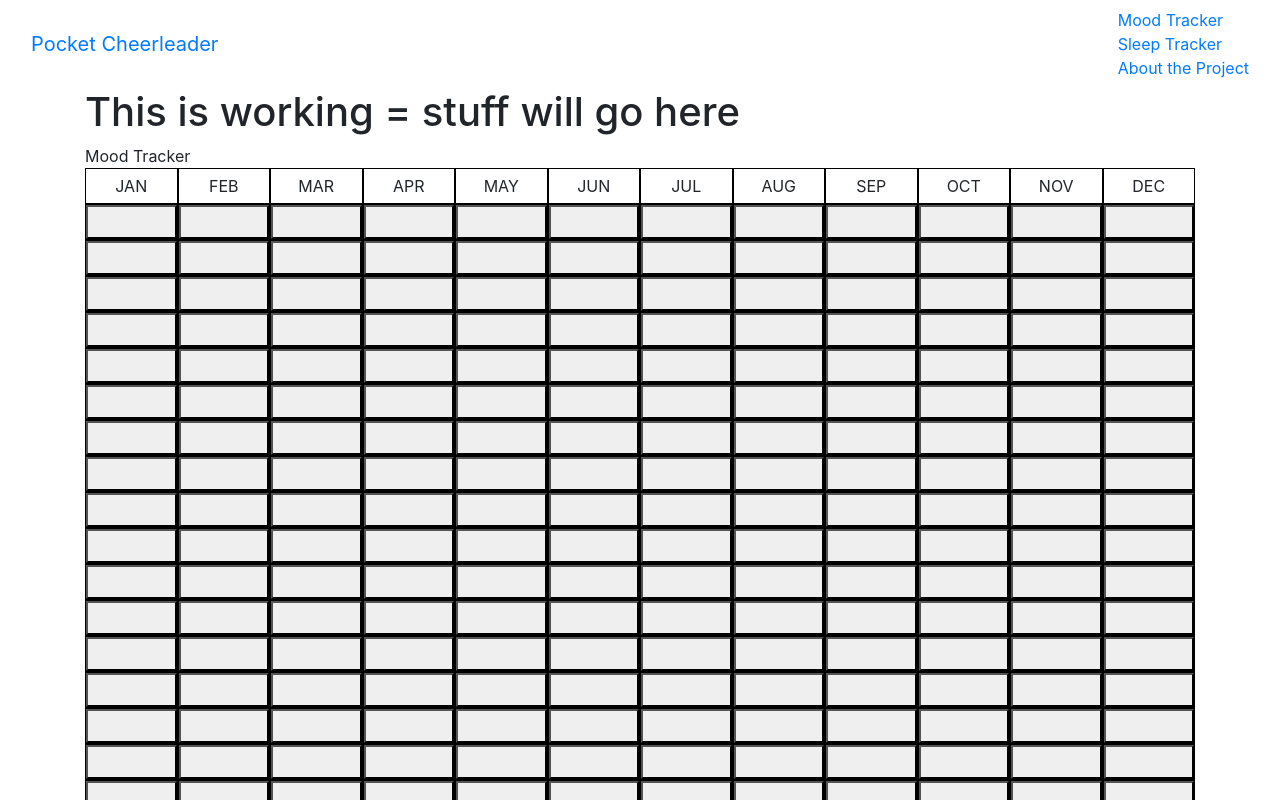
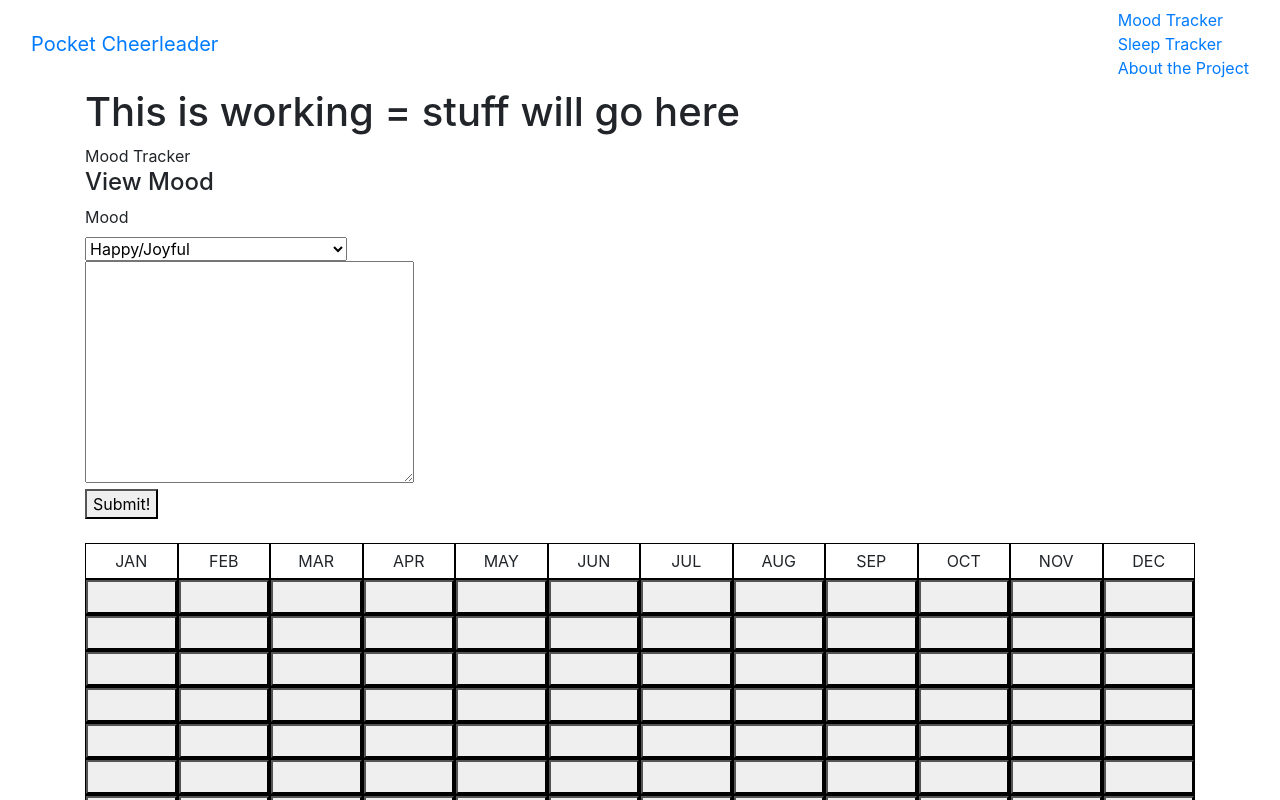
Before and after one commit to hollywilkalis/pocket-cheerleader, an Angular app: page /mood in a window 1280 px wide. Shown: the top 800 px of the page. Built offline with nearby package versions, Linux system fonts and the light colour scheme.

Commit message:
implement drop-down for mood editing

```diff
--- /dev/null
+++ b/src/app/add-mood/add-mood.component.html
@@ -0,0 +1,45 @@
+<div>
+  <h4>View Mood</h4>
+</div>
+
+<label>Mood</label><br>
+<!-- <div id="newMood">
+
+  <input id="new-mood" value="newMood" ng-model="string" type="radio" name="mood" value="happy"> Happy/Joyful<br>
+  <input id="new-mood" value="newMood" ng-model="string" type="radio" name="mood" value="motivated"> Productive/Motivated/Energetic<br>
+  <input id="new-mood" value="newMood" ng-model="string" type="radio" name="mood" value="content"> Normal/Content<br>
+  <input id="new-mood" value="newMood" ng-model="string" type="radio" name="mood" value="anxious"> Anxious/Stressed<br>
+  <input id="new-mood" value="newMood" ng-model="string" type="radio" name="mood" value="depressed"> Depressed/Lonely<br>
+  <input id="new-mood" value="newMood" ng-model="string" type="radio" name="mood" value="sick"> Sick/Tired/Lethargic<br>
+  <input id="new-mood" value="newMood" ng-model="string" type="radio" name="mood" value="angry"> Angry/Frustrated/Irritable<br>
+</div>
+<label>Notes</label><br>
+<textarea rows="9" cols="30" value=""></textarea>
+<br>
+<button (click)="submitMood(newMood.value)">Submit!</button> -->
+<div id="newMood">
+
+  <form id="addMood">
+    <select #mood name="mood">
+      <option value="happy">Happy/Joyful</option>
+      <option value="energetic">Productive/Motivated/Energetic</option>
+      <option value="content">Normal/Content</option>
+      <option value="stressed">Anxious/Stressed</option>
+      <option value="depressed">Depressed/Lonely</option>
+      <option value="tired">Sick/Tired/Lethargic</option>
+      <option value="angry">Angry/Frustrated/Irritable</option>
+    </select><br>
+    <!-- <input #mood type="radio" name="moods" value="happy" [ngModel]="user.mood"> Happy/Joyful<br>
+    <input #mood type="radio" name="moods" value="motivated" [ngModel]="user.mood"> Productive/Motivated/Energetic<br>
+    <input #mood type="radio" name="moods" value="content" [ngModel]="user.mood"> Normal/Content<br>
+    <input #mood type="radio" name="moods" value="anxious" [ngModel]="user.mood"> Anxious/Stressed<br>
+    <input #mood type="radio" name="moods" value="depressed" [ngModel]="user.mood"> Depressed/Lonely<br>
+    <input #mood type="radio" name="moods" value="sick" [ngModel]="user.mood"> Sick/Tired/Lethargic<br>
+    <input #mood type="radio" name="moods" value="angry" [ngModel]="user.mood"> Angry/Frustrated/Irritable<br> -->
+    <!-- <input type="text" #moodNotes> -->
+    <textarea rows="9" cols="30" value="" #moodNotes></textarea><br>
+    <button (click)="submitMood(mood.value, moodNotes.value)">Submit!</button>
+
+  </form>
+</div>
+<br>
--- /dev/null
+++ b/src/app/add-mood/add-mood.component.ts
@@ -0,0 +1,20 @@
+import { Component, OnInit, Input } from '@angular/core';
+
+
+@Component({
+  selector: 'app-add-mood',
+  templateUrl: './add-mood.component.html',
+  styleUrls: ['./add-mood.component.scss']
+})
+export class AddMoodComponent implements OnInit {
+
+  constructor() { }
+
+  ngOnInit() {
+  }
+
+  submitMood(mood, moodNotes){
+    console.log(mood, moodNotes);
+  }
+
+}
--- a/src/app/mood/mood.component.html
+++ b/src/app/mood/mood.component.html
@@ -1,4 +1,6 @@
 Mood Tracker
+<app-add-mood></app-add-mood>
+
 
 <div class="calendar">
   <div class="chart-label">JAN</div>
--- a/src/app/mood/mood.component.ts
+++ b/src/app/mood/mood.component.ts
@@ -1,4 +1,5 @@
 import { Component, OnInit } from '@angular/core';
+import { AddMoodComponent } from '../add-mood/add-mood.component';
 
 @Component({
   selector: 'app-mood',
--- /dev/null
+++ b/src/app/view-mood/view-mood.component.html
@@ -0,0 +1,3 @@
+<p>
+  view-mood works!
+</p>
--- /dev/null
+++ b/src/app/view-mood/view-mood.component.ts
@@ -0,0 +1,15 @@
+import { Component, OnInit } from '@angular/core';
+
+@Component({
+  selector: 'app-view-mood',
+  templateUrl: './view-mood.component.html',
+  styleUrls: ['./view-mood.component.scss']
+})
+export class ViewMoodComponent implements OnInit {
+
+  constructor() { }
+
+  ngOnInit() {
+  }
+
+}
```
Also changed, not shown: src/app/app.module.ts (+7 -1 lines), src/app/add-mood/add-mood.component.scss (added), src/app/view-mood/view-mood.component.scss (added), 2 other files (tests, documents, lock files or other folders).
